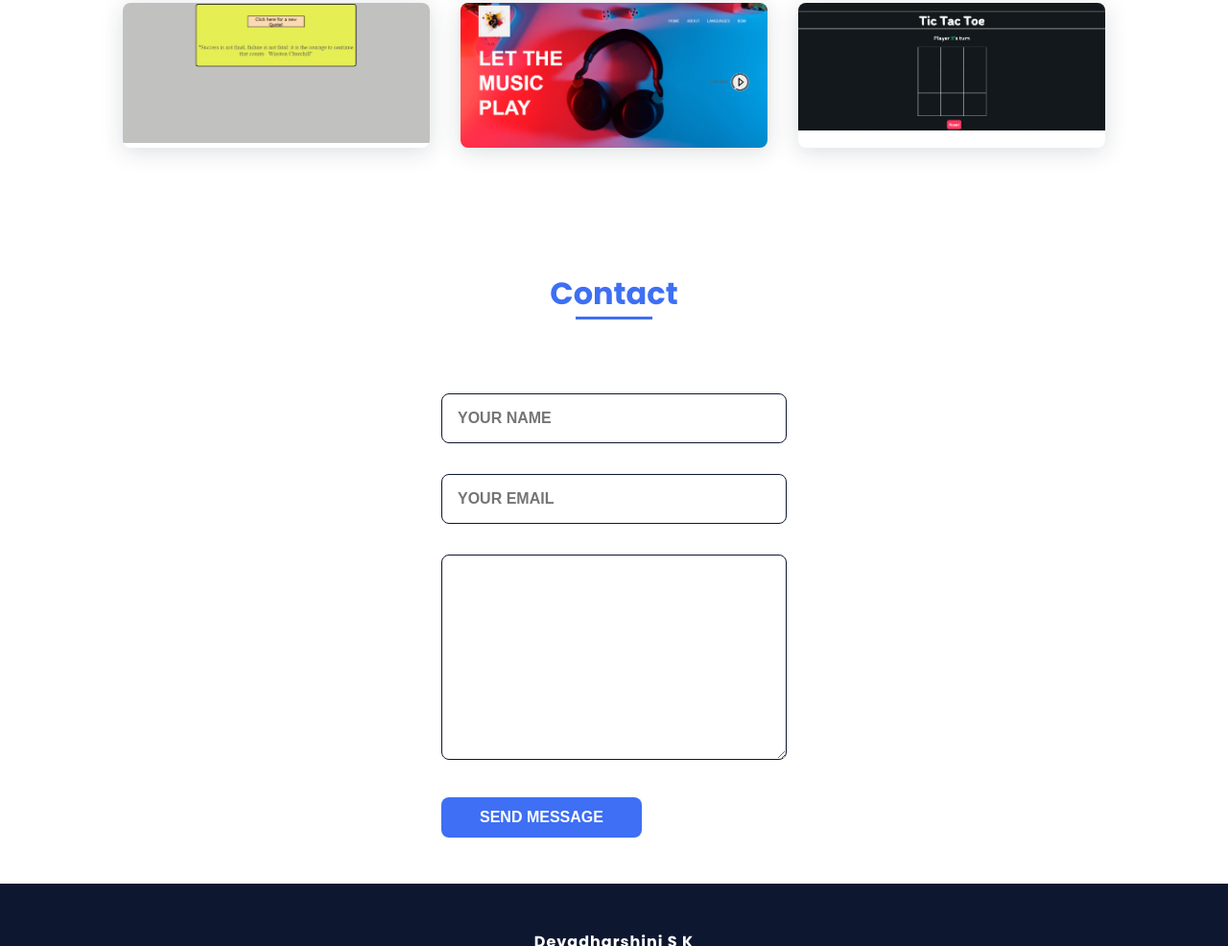
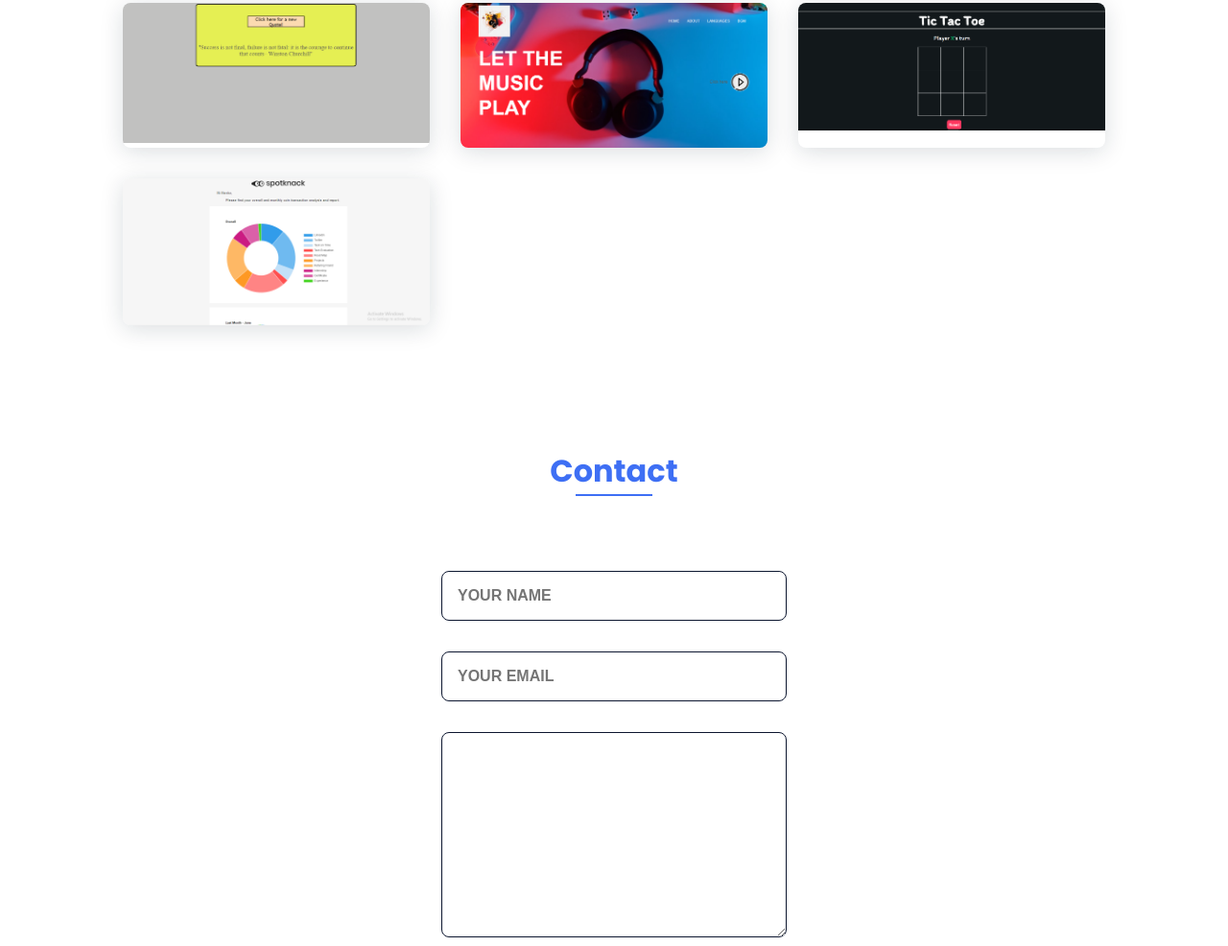
Before and after one commit to DevadharshiniSK/My_Portfolio, a plain HTML site: page index.html in a window 1280 px wide. Shown: the part 2222-3208 px from the top of the page at 96% size. Drawn offline with nearby package versions, Linux system fonts and the light colour scheme.

Commit message:
4th commit

```diff
--- a/index.html
+++ b/index.html
@@ -136,6 +136,9 @@
                     <a href="https://candid-dolphin-91cc26.netlify.app" class="work__img">
                         <img src="images/work6.PNG" alt="">
                     </a>
+                    <a href="spotknack-chartjs.netlify.app" class="work__img">
+                        <img src="images/work7.PNG" alt="">
+                    </a>
                 </div>
             </section>
 
```
Also changed, not shown: images/work7.PNG (added).
